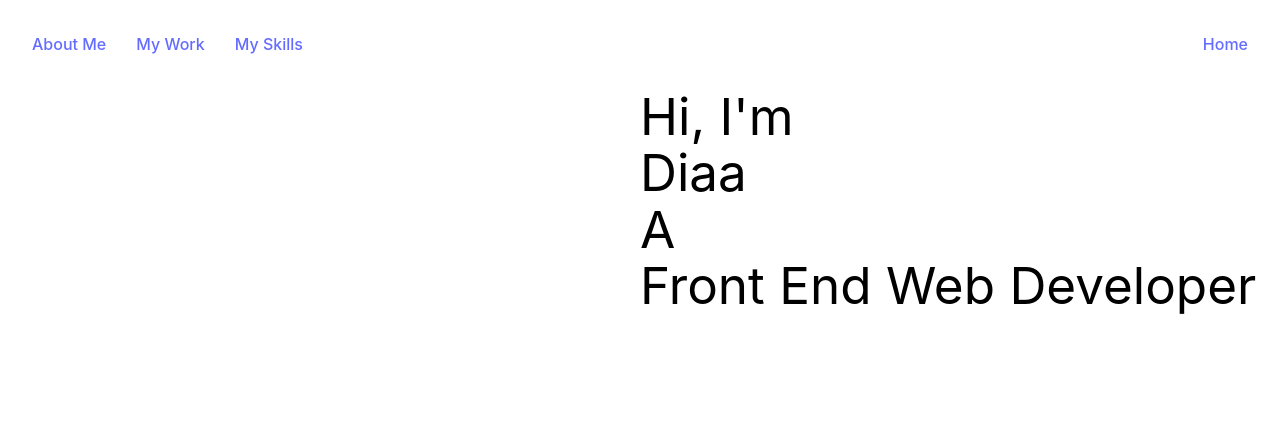
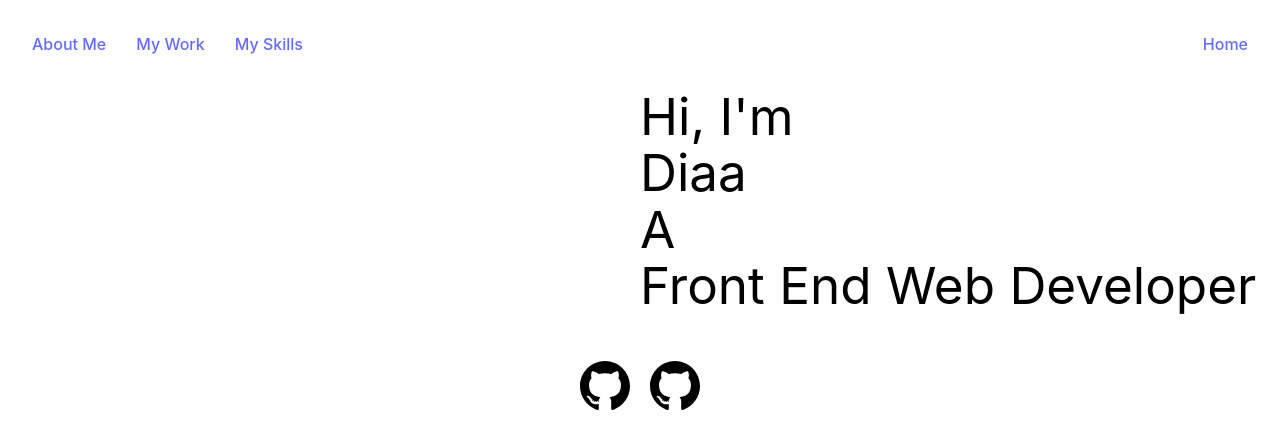
Before and after one commit to Diaa-E/portfolio, a React (Vite) app: page /web in a window 1280 px wide. Shown: the top 448 px of the page. Built offline with nearby package versions, Linux system fonts and the light colour scheme.

Commit message:
Create social links component

```diff
--- /dev/null
+++ b/src/components/SocialLinks.jsx
@@ -0,0 +1,16 @@
+import styles from "./SocialLinks.module.css";
+
+export default function SocialLinks({ socialLinks = [] })
+{
+    return (
+        <ul className={styles["social-links-wrapper"]}>
+        {
+            socialLinks.map(link => (
+                <li>
+                    <a href={link.to}><img className={styles["social-link-icon"]} src={link.icon} alt={link.name} /></a>
+                </li>
+            ))
+        }
+        </ul>
+    )
+}
--- /dev/null
+++ b/src/components/SocialLinks.module.css
@@ -0,0 +1,12 @@
+.social-links-wrapper{
+    display: flex;
+    gap: 20px;
+    justify-items: center;
+    justify-content: center;
+    margin: 3rem 0 0 0;
+}
+
+.social-link-icon{
+    max-height: 50px;
+    max-width: 50px;
+}
--- a/src/pages/WebPortfolio.jsx
+++ b/src/pages/WebPortfolio.jsx
@@ -1,6 +1,9 @@
 import HeroWeb from "../components/HeroWeb";
 import NavBar from "../components/NavBar";
 import styles from "./WebPortfolio.module.css";
+
+import githubIcon from "../assets/icons/github.svg"
+import SocialLinks from "../components/SocialLinks";
 
 export default function WebPortfolio({ })
 {
@@ -23,6 +26,20 @@ export default function WebPortfolio({ })
                 ]}
             />
             <HeroWeb />
+            <SocialLinks
+                socialLinks={[
+                    {
+                        name: "Github",
+                        to: "https://github.com",
+                        icon: githubIcon
+                    },
+                    {
+                        name: "Github",
+                        to: "https://github.com",
+                        icon: githubIcon
+                    }
+                ]}
+            />
         </>
     )
 }
```
Also changed, not shown: src/assets/icons/github.svg (added).
